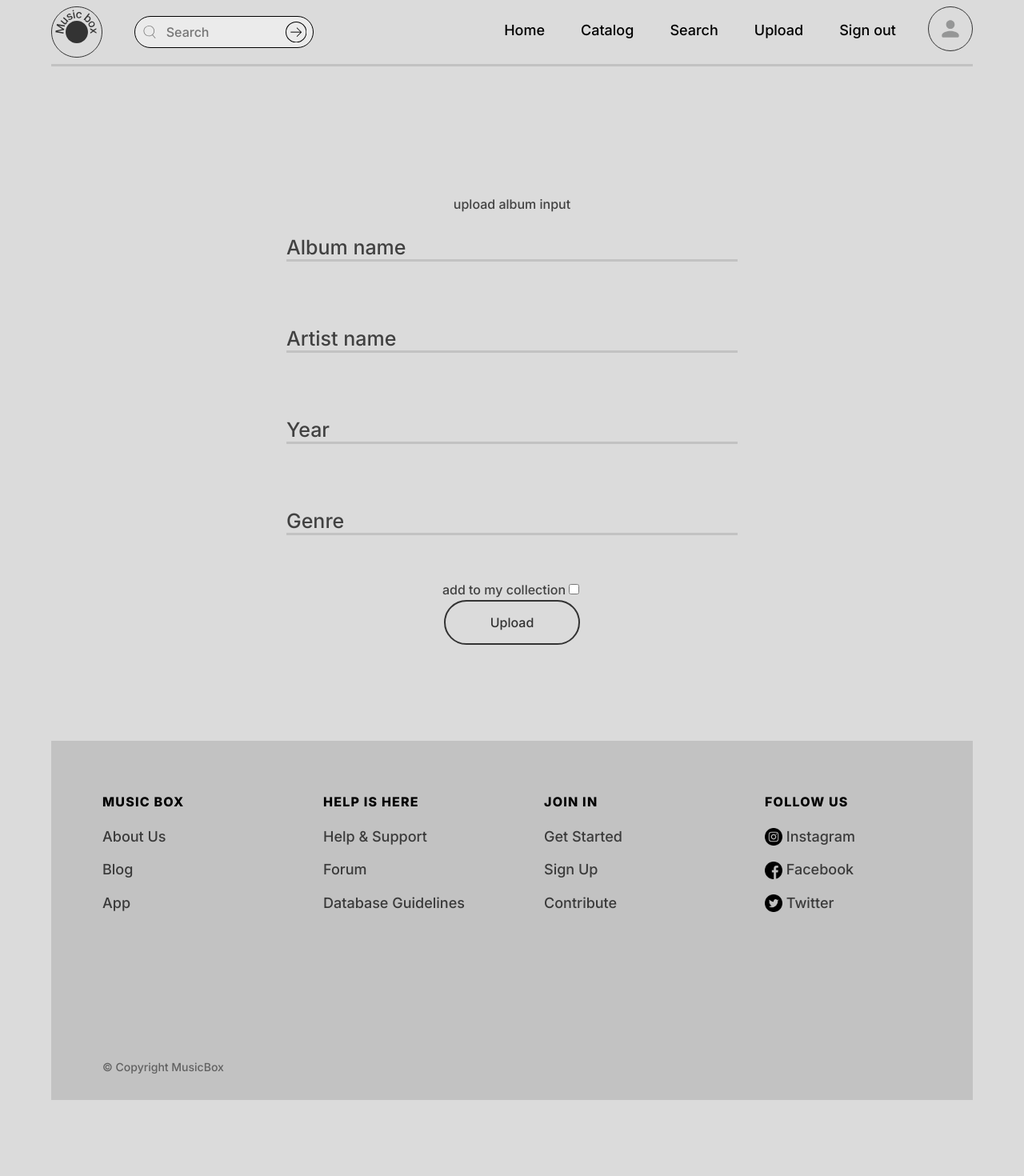
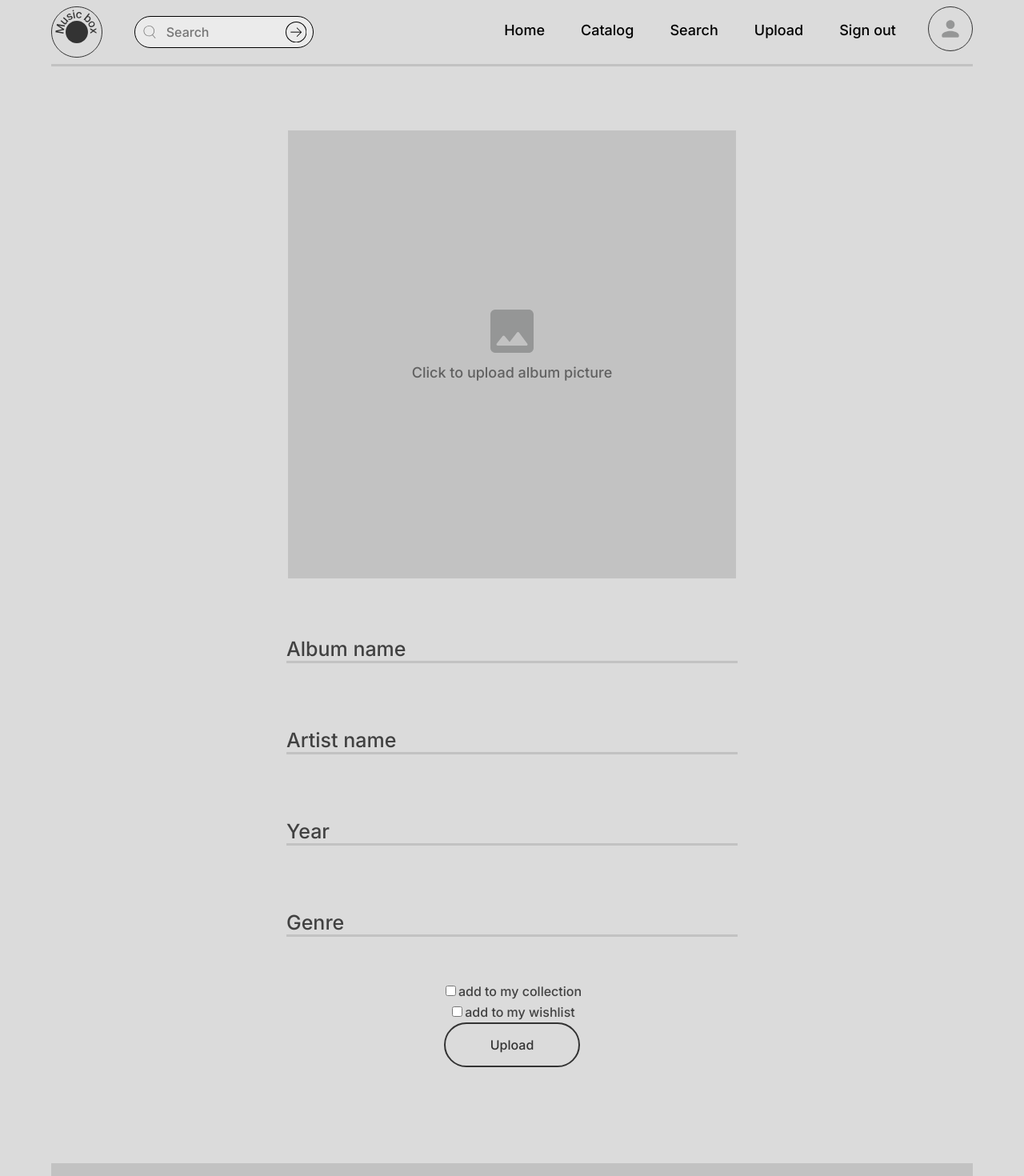
Before and after one commit to eprikhodko/music-box, a React (Create React App) app: page /upload in a window 1280 px wide. Shown: the top 1470 px of the page at 80% size. Before the commit the page ends 1375 px from the top, so only its background shows below. Built offline with nearby package versions, Linux system fonts and the light colour scheme; no server answers.

Commit message:
Add image upload input to the album upload form

```diff
--- a/src/components/UploadForm.js
+++ b/src/components/UploadForm.js
@@ -1,4 +1,4 @@
-// import styled from "styled-components"
+import styled from "styled-components"
 import { useState } from "react"
 import { Content } from "./shared/Containers"
 import {
@@ -8,6 +8,39 @@ import {
   ContainerFloatInput,
 } from "./shared/FormElements"
 import { Button } from "./shared/Button"
+import { ReactComponent as ImageIcon } from "../icons/image-placeholder.svg"
+
+const ImageUpload = styled.div`
+  width: 35em;
+  height: 35em;
+  background-color: #c2c2c2;
+
+  display: flex;
+  flex-direction: column;
+  align-items: center;
+  justify-content: center;
+
+  will-change: transform;
+  transition: all 450ms;
+
+  &:hover {
+    cursor: pointer;
+    background-color: rgba(0, 0, 0, 0.2);
+    transform: translateY(-10px);
+  }
+  &:hover svg path {
+    fill: rgba(0, 0, 0, 0.3);
+  }
+`
+
+const UploadIconText = styled.p`
+  font-size: 1.8rem;
+  color: rgba(0, 0, 0, 0.5);
+  font-weight: 500;
+  margin-top: 0.6em;
+`
+
+const Checkbox = styled.input``
 
 function UploadForm() {
   const [albumName, setAlbumName] = useState("")
@@ -22,10 +55,13 @@ function UploadForm() {
 
   return (
     <Content justifyContent="center">
-      <StyledForm onSubmit={handleSubmit}>
-        <div>upload album input</div>
+      <StyledForm onSubmit={handleSubmit} marginTop="5em">
+        <ImageUpload>
+          <ImageIcon />
+          <UploadIconText>Click to upload album picture</UploadIconText>
+        </ImageUpload>
 
-        <ContainerFloatInput>
+        <ContainerFloatInput marginTop="3em">
           <FloatLabel htmlFor="albumName" isNotEmpty={albumName}>
             Album name
           </FloatLabel>
@@ -95,8 +131,17 @@ function UploadForm() {
         </ContainerFloatInput>
 
         <div>
+          <Checkbox
+            id="addToCollection"
+            type="checkbox"
+            name="addToCollection"
+          />
           <label htmlFor="addToCollection">add to my collection</label>
-          <input id="addToCollection" type="checkbox" name="addToCollection" />
+        </div>
+
+        <div>
+          <input id="addToWishlist" type="checkbox" name="addToWishlist" />
+          <label htmlFor="addToWishlist">add to my wishlist</label>
         </div>
 
         <Button type="submit">Upload</Button>
--- a/src/components/shared/FormElements.js
+++ b/src/components/shared/FormElements.js
@@ -4,7 +4,8 @@ export const StyledForm = styled.form`
   display: flex;
   flex-direction: column;
   align-items: center;
-  margin-top: 10em;
+  /* set default margin-top for StyledForm component */
+  margin-top: ${({ marginTop }) => marginTop || "10em"};
   /* border: 2px solid goldenrod; */
 `
 
@@ -70,6 +71,8 @@ export const ContainerFloatInput = styled.div`
   min-width: 564px;
   position: relative;
   margin-bottom: 3.5em;
+  margin-top: ${({ marginTop }) => marginTop};
+
   /* border: 1px solid green; */
   &:focus-within ${FloatLabel} {
     /* background-color: #fff; */
```
